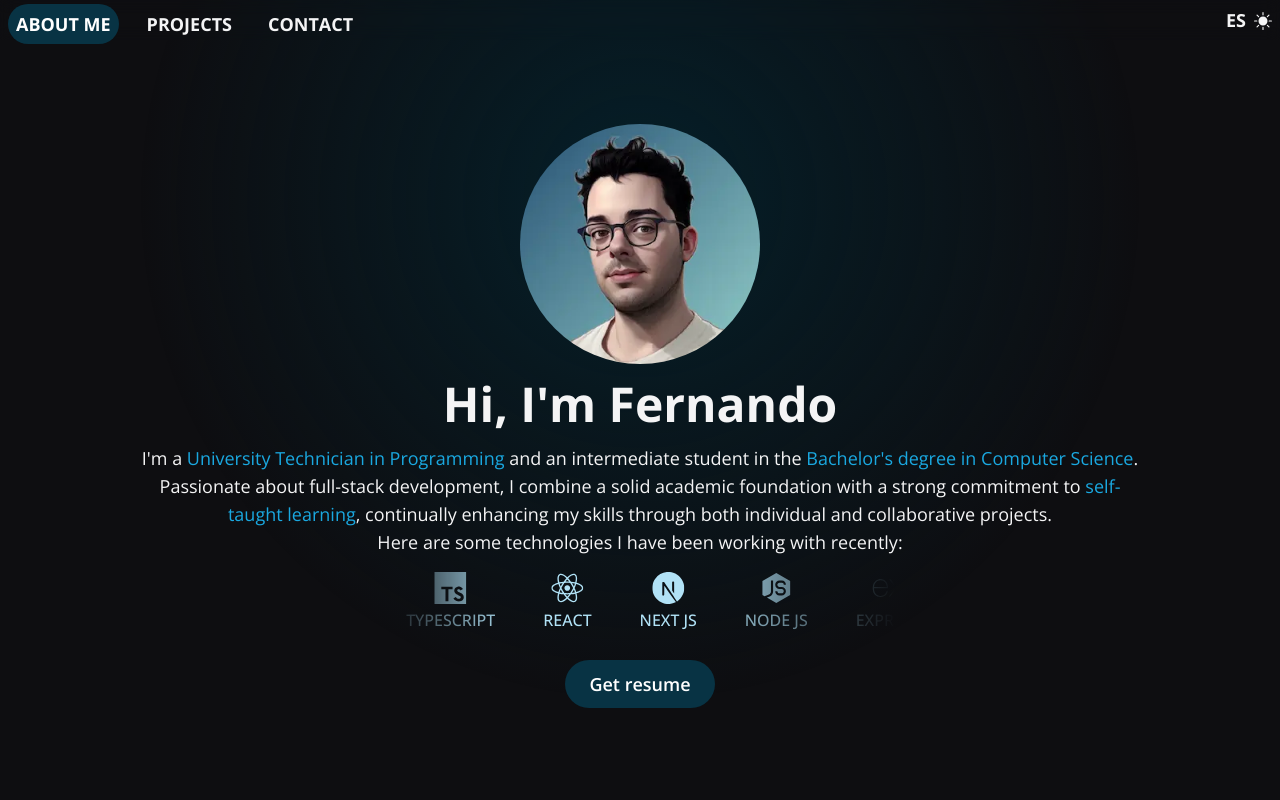
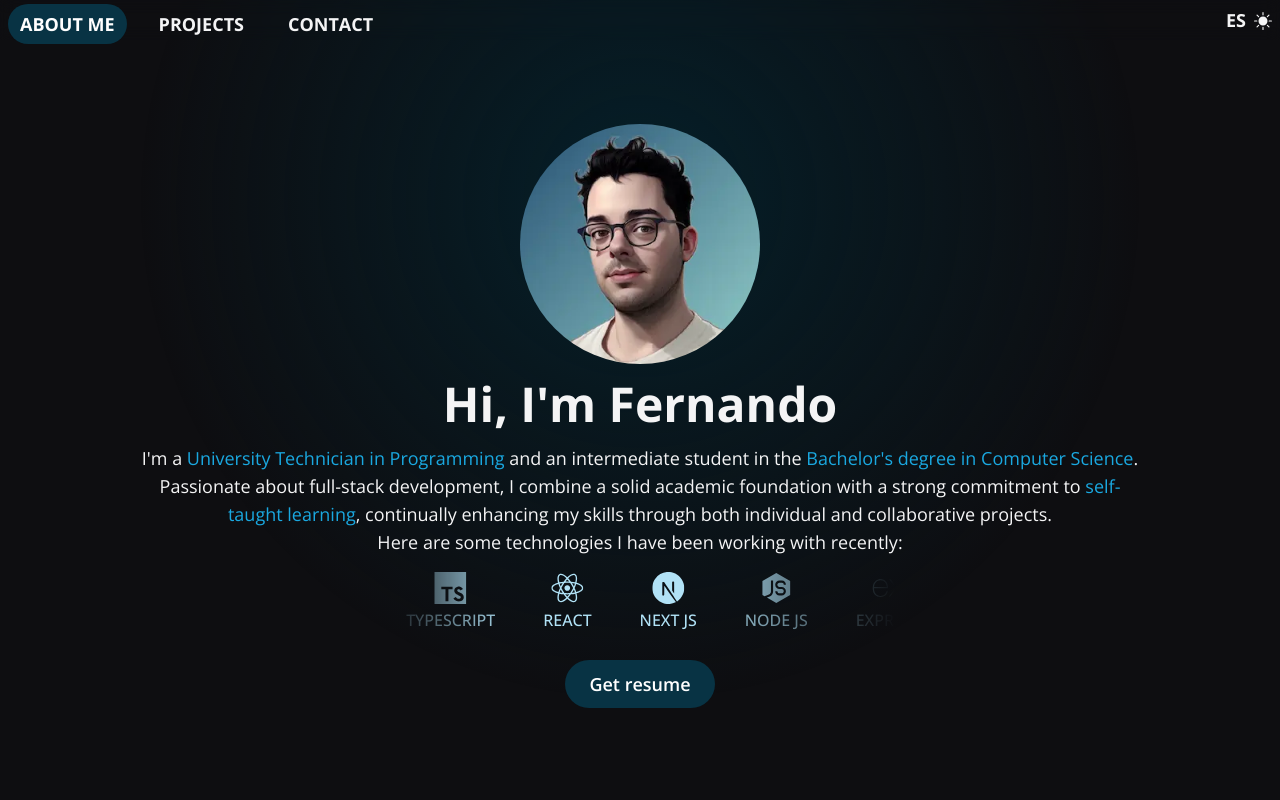
Before and after one commit to fernandobouchet/fernandobouchet.github.io, a Next.js app: page / in a window 1280 px wide. Shown: the top 800 px of the page. Built offline with nearby package versions, Linux system fonts and the light colour scheme.

Commit message:
feat: update 'navItems' style

```diff
--- a/components/nav/navItems.tsx
+++ b/components/nav/navItems.tsx
@@ -17,7 +17,7 @@ const NavItems = () => {
           smooth={true}
           duration={200}
           offset={-40}
-          className={`p-2 rounded-full cursor-pointer`}
+          className={`px-3 py-2 rounded-full cursor-pointer`}
         >
           {texts.navbar.about}
         </Link>
@@ -30,7 +30,7 @@ const NavItems = () => {
           smooth={true}
           duration={200}
           offset={-40}
-          className={`p-2 rounded-full cursor-pointer`}
+          className={`px-3 py-2 rounded-full cursor-pointer`}
         >
           {texts.navbar.projects}
         </Link>
@@ -43,7 +43,7 @@ const NavItems = () => {
           smooth={true}
           duration={200}
           offset={-40}
-          className={`p-2 rounded-full cursor-pointer`}
+          className={`px-3 py-2 rounded-full cursor-pointer`}
         >
           {texts.navbar.contact}
         </Link>
```
